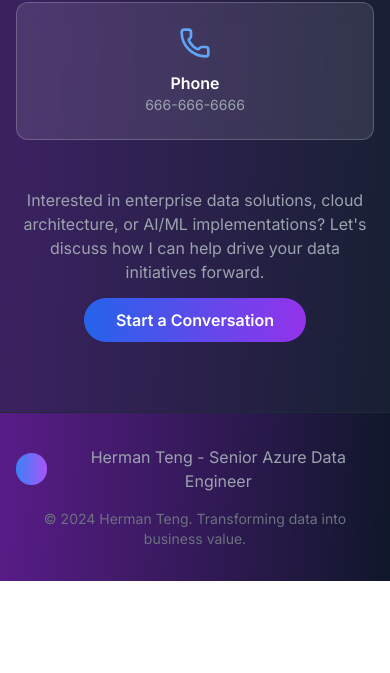
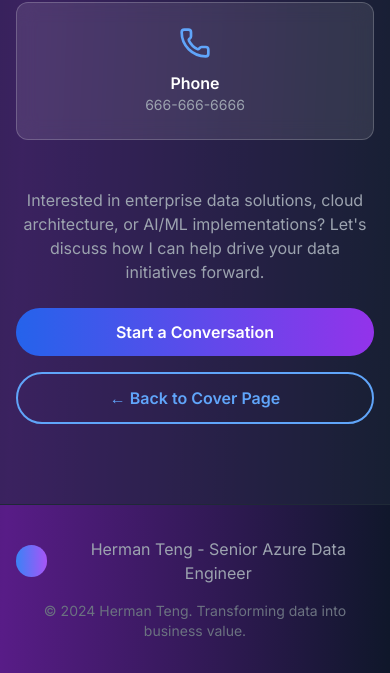
Before and after one commit to HermanTeng19/herman-resume, a plain HTML site: page Herman-Teng-Resume-Website-Auto.html in a window 390 px wide. Shown: the part 8553-9226 px from the top of the page. Before the commit the page ends 9134 px from the top, so only its background shows below. Drawn offline with nearby package versions, Linux system fonts and the light colour scheme.

Commit message:
feat: add navigation links to return to cover page
- Add 'Back to Cover' link in resume website navigation
- Add 'Back to Cover Page' button in contact section
- Update generator template to include navigation improvements
- Ensure consistent navigation flow between pages

```diff
--- a/Herman-Teng-Resume-Website-Auto.html
+++ b/Herman-Teng-Resume-Website-Auto.html
@@ -54,6 +54,7 @@
             <div class="flex justify-between items-center py-4">
                 <div class="text-xl font-bold gradient-text">Herman Teng</div>
                 <div class="hidden md:flex space-x-8">
+                    <a href="index.html" class="hover:text-azure-400 transition-colors">← Back to Cover</a>
                     <a href="#home" class="hover:text-azure-400 transition-colors">Home</a>
                     <a href="#about" class="hover:text-azure-400 transition-colors">About</a>
                     <a href="#skills" class="hover:text-azure-400 transition-colors">Skills</a>
@@ -421,9 +422,14 @@
                     Interested in enterprise data solutions, cloud architecture, or AI/ML implementations?
                     Let's discuss how I can help drive your data initiatives forward.
                 </p>
-                <a href="mailto:herman.teng@outlook.com" class="bg-gradient-to-r from-azure-600 to-purple-600 hover:from-azure-700 hover:to-purple-700 px-8 py-3 rounded-full font-semibold transition-all transform hover:scale-105">
-                    Start a Conversation
-                </a>
+                <div class="flex flex-col sm:flex-row gap-4 justify-center">
+                    <a href="mailto:herman.teng@outlook.com" class="bg-gradient-to-r from-azure-600 to-purple-600 hover:from-azure-700 hover:to-purple-700 px-8 py-3 rounded-full font-semibold transition-all transform hover:scale-105">
+                        Start a Conversation
+                    </a>
+                    <a href="index.html" class="border-2 border-azure-400 text-azure-400 hover:bg-azure-400 hover:text-white px-8 py-3 rounded-full font-semibold transition-all">
+                        ← Back to Cover Page
+                    </a>
+                </div>
             </div>
         </div>
     </section>
```
Also changed, not shown: generate-resume-website.js (+9 -3 lines).
